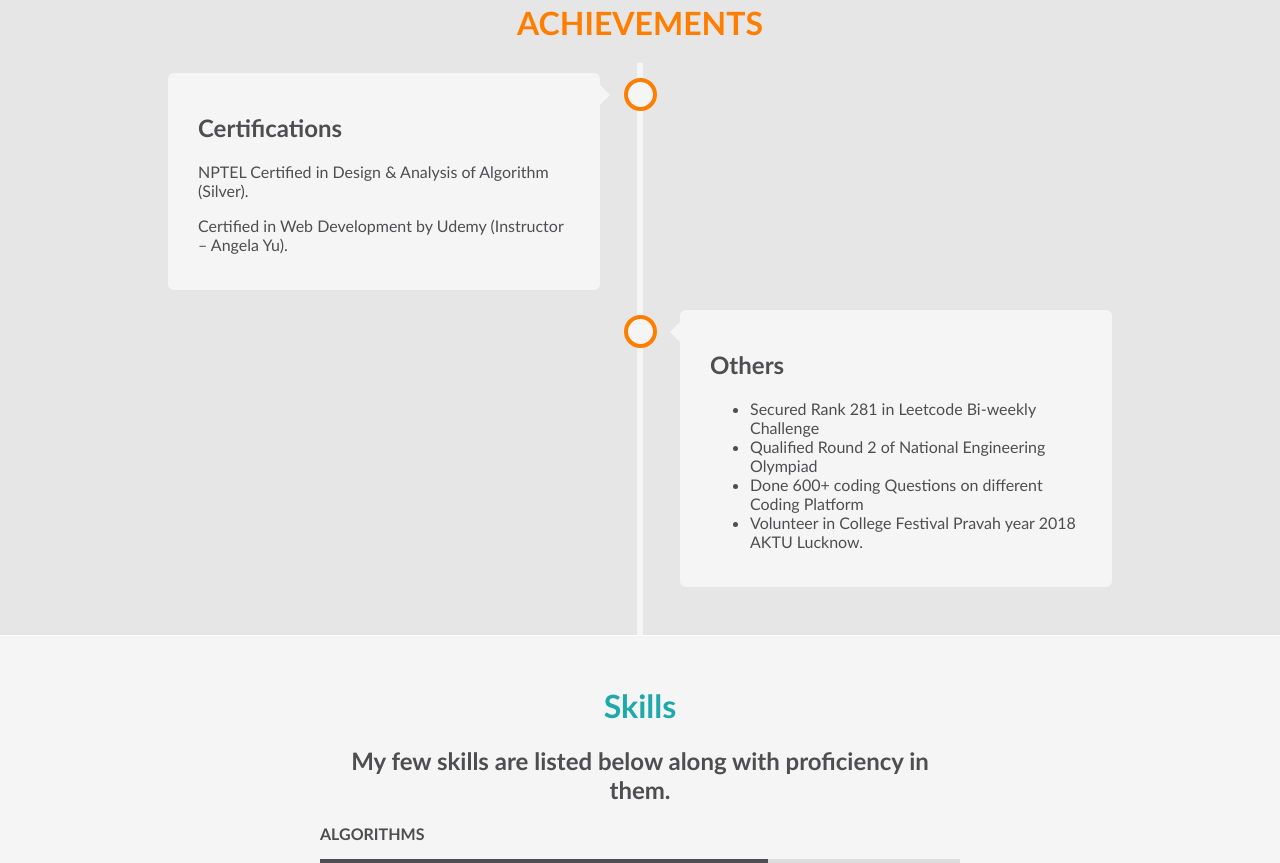
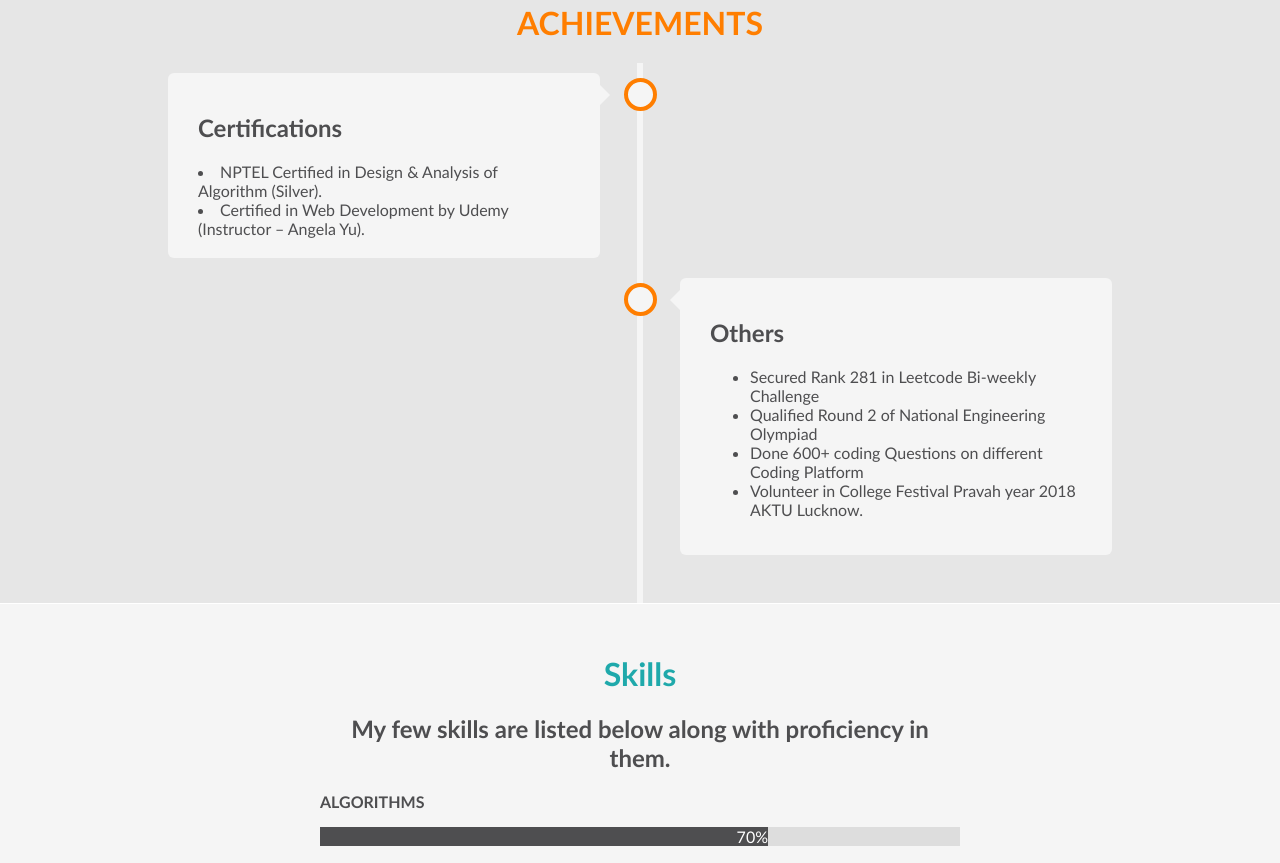
Before and after one commit to steven3219/steven3219.github.io, a plain HTML site: page index.html in a window 1280 px wide. Shown: the part 3897-4760 px from the top of the page. Drawn offline with Linux system fonts and the light colour scheme.

Commit message:
Update index.html

```diff
--- a/index.html
+++ b/index.html
@@ -206,8 +206,8 @@
                     <div class="container left">
                         <div class="content">
                             <h2 >Certifications</h2>
-                            <p>NPTEL Certified in Design & Analysis of Algorithm (Silver).</p>
-                            <p>Certified in Web Development by Udemy (Instructor – Angela Yu).</p>
+                            <li>NPTEL Certified in Design & Analysis of Algorithm (Silver).</li>
+                            <li>Certified in Web Development by Udemy (Instructor – Angela Yu).</li>
                         </div>
                     </div>
 
```
